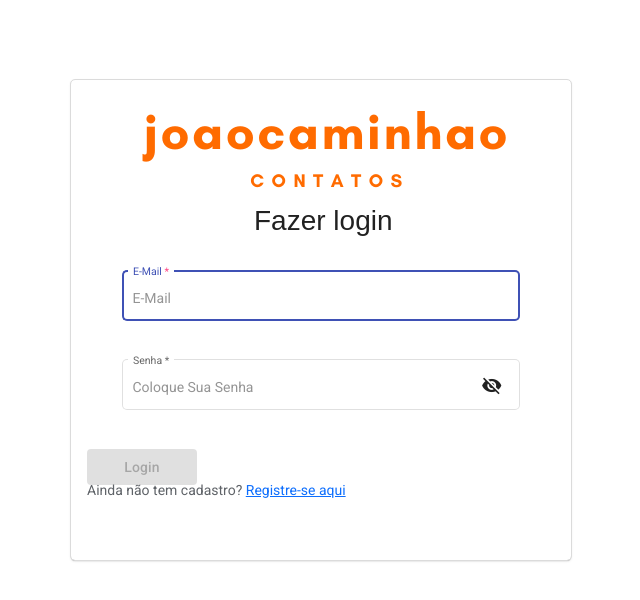
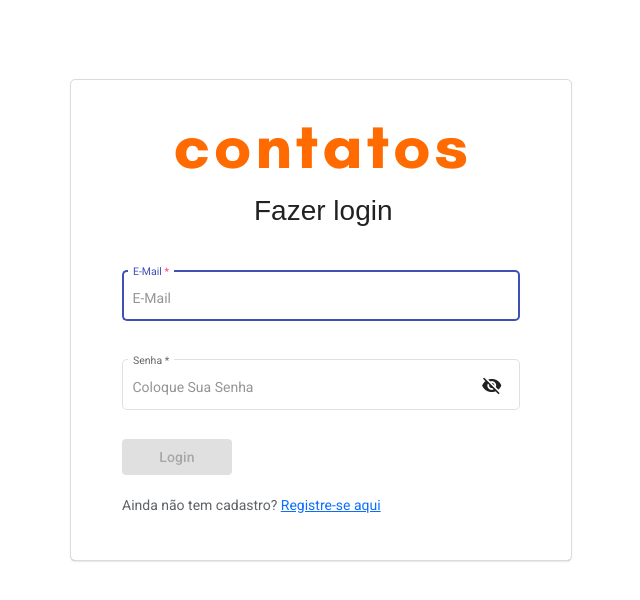
Before and after one commit to Jcamihao/DesafioAngular, an Angular app: page / in a window 1280 px wide. Shown: the top 600 px of the page, without its empty margins (391-1031 px from the left). Built offline with nearby package versions, Linux system fonts and the light colour scheme; data requests are answered from the project's data file.

Commit message:
Projeto finalizado!

```diff
--- a/src/app/perfil/perfil.component.html
+++ b/src/app/perfil/perfil.component.html
@@ -6,12 +6,6 @@
       class="img_perfil"
     />
     <div class="titulo">Contatos</div>
-    <input
-      id="myInput"
-      type="text"
-      placeholder="Pesquisar"
-      onkeyup="myFunction()"
-    />
   </div>
 
   <div class="classe" *ngFor="let info of infos">
--- a/src/app/sidebar/sidebar.component.html
+++ b/src/app/sidebar/sidebar.component.html
@@ -21,7 +21,6 @@
         <div class="linha"></div>
       </div>
     </div>
-
 
     <mat-card class="cartao">
       <a [routerLink]="['/addcontato']">
--- a/src/app/sidebar/sidebar.component.scss
+++ b/src/app/sidebar/sidebar.component.scss
@@ -454,4 +454,8 @@
   .cartaophone {
     display: none;
   }
+
+  .cartao-logout-mb {
+    display: none;
+  }
 }
--- a/src/app/signin/signin.component.html
+++ b/src/app/signin/signin.component.html
@@ -1,7 +1,7 @@
 <div class="container-sm">
   <mat-card class="logincartao">
     <mat-card-header class="header">
-      <img src="../../assets/images/joaocaminhaoedit.png" class="logo" />
+      <img src="../../assets/images/contatoslogoedit.png" class="logo" />
       <div class="titulo">Fazer login</div>
     </mat-card-header>
     <br />
@@ -59,7 +59,11 @@
 
       <form [formGroup]="loginForm" class="formulario">
         <p>
-          <mat-form-field appearance="outline" floatLabel="always" class="formfield">
+          <mat-form-field
+            appearance="outline"
+            floatLabel="always"
+            class="formfield"
+          >
             <mat-label>E-Mail</mat-label>
             <input
               matInput
@@ -89,7 +93,11 @@
         </p>
 
         <p>
-          <mat-form-field appearance="outline" floatLabel="always" class="formfield">
+          <mat-form-field
+            appearance="outline"
+            floatLabel="always"
+            class="formfield"
+          >
             <mat-label>Senha</mat-label>
             <input
               matInput
@@ -132,7 +140,6 @@
           Ainda não tem cadastro?
           <a [routerLink]="['/registrar']">Registre-se aqui</a>
         </p>
-
       </form>
     </mat-card-content>
   </mat-card>
--- a/src/app/signin/signin.component.scss
+++ b/src/app/signin/signin.component.scss
@@ -1,6 +1,5 @@
 @media only screen and (max-width: 576px) {
   .logincartao {
-    max-width: 100%;
     width: 330px;
     height: 450px;
     left: 10px;
@@ -9,7 +8,7 @@
 
   .header {
     .titulo {
-      top: 105px;
+      top: 80px;
       position: relative;
       left: 50px;
       font-family: "Google Sans", "Noto Sans Myanmar UI", arial, sans-serif;
@@ -19,15 +18,15 @@
 
     .logo {
       position: absolute;
-      width: 80%;
+      width: 100%;
       top: 25px;
-      right: 31px;
+      right: 0px;
     }
   }
 
   .formulario {
     position: relative;
-    top: 110px;
+    top: 100px;
 
     .botaosubmit {
       position: relative;
@@ -64,7 +63,7 @@
 
   .header {
     .titulo {
-      top: 115px;
+      top: 105px;
       position: relative;
       left: 135px;
       font-family: "Google Sans", "Noto Sans Myanmar UI", arial, sans-serif;
@@ -75,7 +74,7 @@
     .logo {
       position: absolute;
       top: 25px;
-      right: 55px;
+      right: 0;
     }
   }
 
@@ -86,7 +85,8 @@
     .botaosubmit {
       position: relative;
       width: 110px;
-      top: 5px;
+      top: -5px;
+      left: 35px;
       font-family: "Google Sans", Roboto, Arial, sans-serif;
       letter-spacing: 0.0107142857em;
     }
@@ -95,7 +95,10 @@
       position: relative;
       white-space: normal;
       color: #5f6368;
+      top: 15px;
+      left: 35px;
     }
+
     .formfield {
       left: 35px;
       width: 85%;
--- a/src/app/signup/signup.component.html
+++ b/src/app/signup/signup.component.html
@@ -1,7 +1,7 @@
 <div class="container-sm">
   <mat-card class="logincartao">
       <mat-card-header class="header">
-        <img src="../../assets/images/joaocaminhaoedit.png" class="logo" />
+        <img src="../../assets/images/contatoslogoedit.png" class="logo" />
         <div class="titulo">Cadastre-se</div>
       </mat-card-header>
     <br />
--- a/src/app/signup/signup.component.scss
+++ b/src/app/signup/signup.component.scss
@@ -1,17 +1,16 @@
 @media only screen and (max-width: 576px) {
   .logincartao {
-    max-width: 100%;
     width: 330px;
-    height: 450px;
+    height: 480px;
     left: 10px;
     outline: 0.1px solid rgb(219, 219, 219);
   }
 
   .header {
     .titulo {
-      top: 100px;
+      top: 80px;
       position: relative;
-      left: 43px;
+      left: 50px;
       font-family: "Google Sans", "Noto Sans Myanmar UI", arial, sans-serif;
       font-size: 28px;
       font-weight: 400;
@@ -19,15 +18,15 @@
 
     .logo {
       position: absolute;
-      width: 80%;
+      width: 100%;
       top: 25px;
-      right: 30px;
+      right: 0px;
     }
   }
 
   .formulario {
     position: relative;
-    top: 110px;
+    top: 100px;
 
     .botaosubmit {
       position: relative;
@@ -54,14 +53,14 @@
   .logincartao {
     // background-color: aqua;
     width: 500px;
-    height: 480px;
+    height: 520px;
     left: 380px;
     outline: 0.1px solid rgb(219, 219, 219);
   }
 
   .header {
     .titulo {
-      top: 115px;
+      top: 105px;
       position: relative;
       left: 135px;
       font-family: "Google Sans", "Noto Sans Myanmar UI", arial, sans-serif;
@@ -72,7 +71,7 @@
     .logo {
       position: absolute;
       top: 25px;
-      right: 55px;
+      right: 0;
     }
   }
 
@@ -83,16 +82,12 @@
     .botaosubmit {
       position: relative;
       width: 110px;
-      top: 5px;
+      top: -25px;
+      left: 35px;
       font-family: "Google Sans", Roboto, Arial, sans-serif;
       letter-spacing: 0.0107142857em;
     }
 
-    .cadastrar {
-      position: relative;
-      white-space: normal;
-      color: #5f6368;
-    }
     .formfield {
       left: 35px;
       width: 85%;
```
Also changed, not shown: LEIA-ME.txt (added), src/assets/images/contatoslogo.png (added), src/assets/images/contatoslogoedit.png (added).
